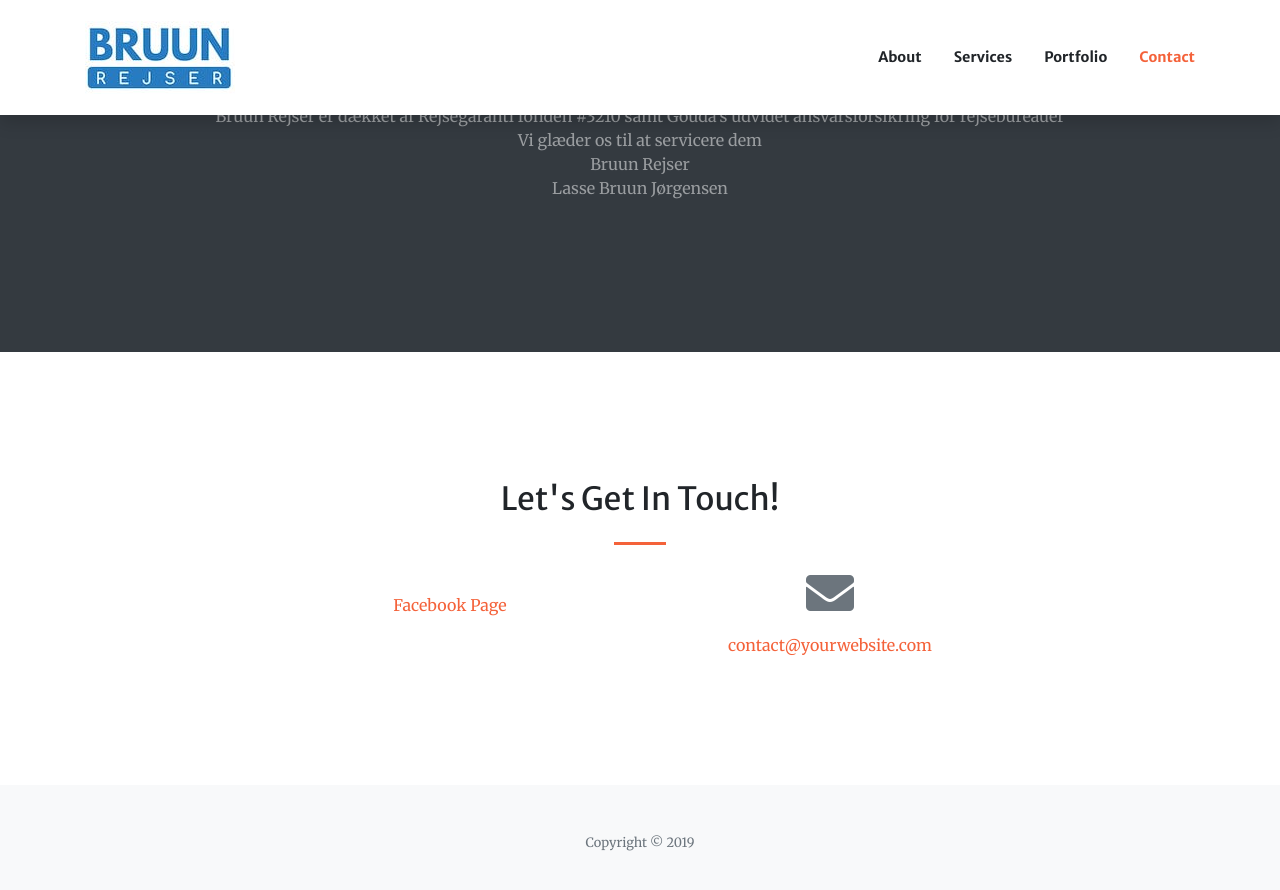
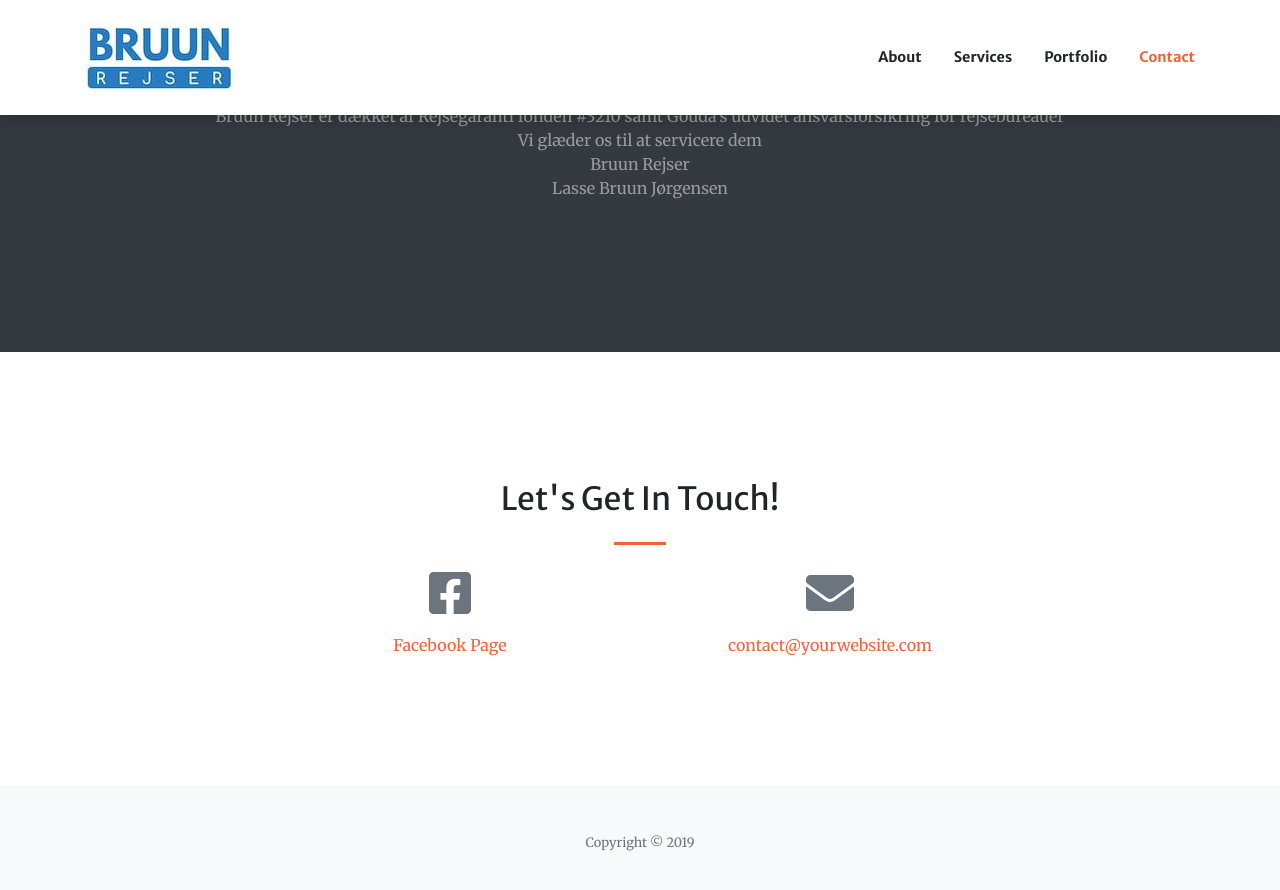
Before and after one commit to arpan45/test.github.io, a Jekyll site: the page theme1/index.html, which Jekyll copies as it is, in a window 1280 px wide and 900 px high, scrolled down 2170 px. Shown: the top 890 px of the window. Built offline with Jekyll 4.4.1, drawn with Linux system fonts in a browser that asks for light colours.

Commit message:
Update index.html

```diff
--- a/theme1/index.html
+++ b/theme1/index.html
@@ -239,7 +239,7 @@ Lasse Bruun Jørgensen
       </div>
       <div class="row">
         <div class="col-lg-4 ml-auto text-center mb-5 mb-lg-0">
-          <i class="fa fa-facebook-official fa-3x mb-3 text-muted"></i>
+          <i class="fab fa-facebook-square fa-3x mb-3 text-muted"></i>
           <div><a href="https://www.facebook.com/pages/category/Tour-Agency/Bruun-Rejser-111297883614839/">Facebook Page</a></div>
         </div>
         <div class="col-lg-4 mr-auto text-center">
```
